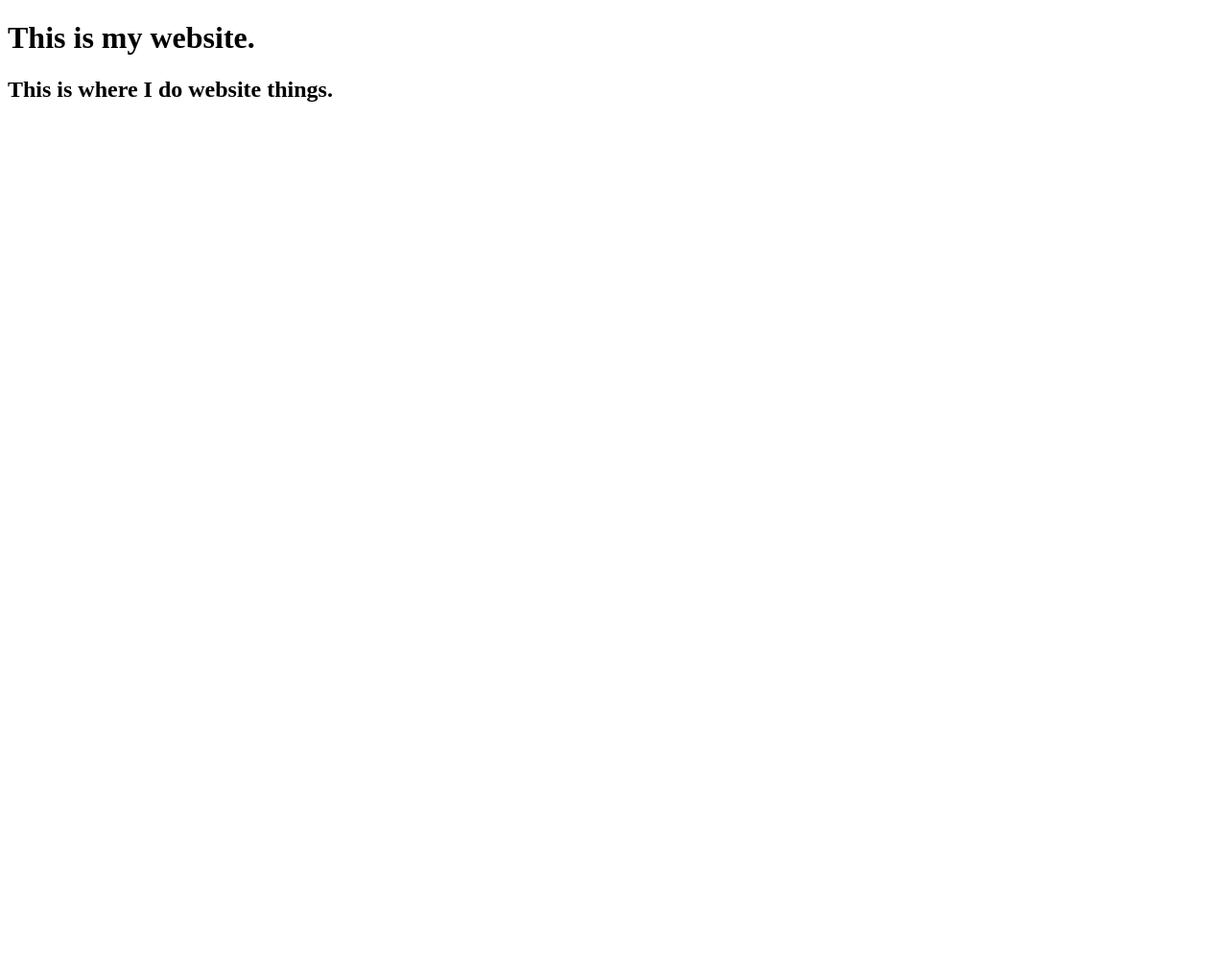
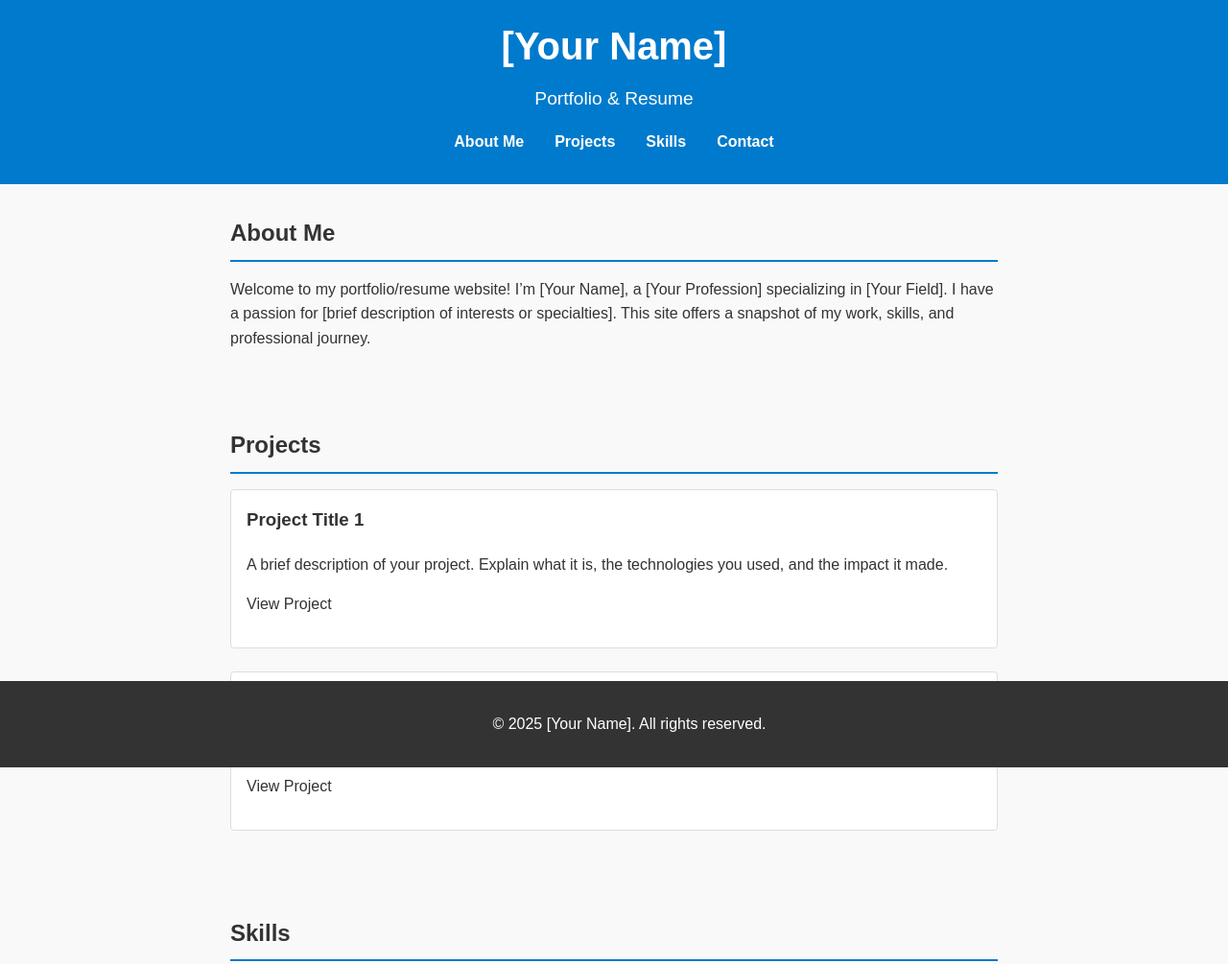
Before and after one commit to rcmcint/rcmcint.github.io, a plain HTML site: page index.html in a window 1280 px wide. Shown: the top 1005 px of the page at 96% size. Before the commit the page ends 800 px from the top, so only its background shows below. Drawn offline with Linux system fonts and the light colour scheme.

Commit message:
Update index.html

```diff
--- a/index.html
+++ b/index.html
@@ -1,12 +1,182 @@
 <!DOCTYPE html>
 <html lang="en">
 <head>
-    <meta charset="UTF-8">
-    <meta name="viewport" content="width=device-width, initial-scale=1.0">
-    <title>Ricardo Mcintyre</title>
+  <!-- Basic Page Needs -->
+  <meta charset="UTF-8">
+  <meta name="viewport" content="width=device-width, initial-scale=1.0">
+  <meta name="description" content="Portfolio and resume website for [Your Name]">
+  <title>Ricky McIntyre</title>
+
+  <!-- Inline CSS for quick styling -->
+  <style>
+    /* General Styles */
+    body {
+      font-family: Arial, sans-serif;
+      margin: 0;
+      padding: 0;
+      line-height: 1.6;
+      color: #333;
+      background-color: #f9f9f9;
+    }
+    a {
+      text-decoration: none;
+      color: inherit;
+    }
+    h1, h2, h3 {
+      margin-top: 0;
+    }
+
+    /* Header */
+    header {
+      background: #007acc;
+      color: #fff;
+      padding: 1rem;
+      text-align: center;
+    }
+    header h1 {
+      margin: 0;
+      font-size: 2.5rem;
+    }
+    header p {
+      margin: 0.5rem 0 0;
+      font-size: 1.2rem;
+    }
+
+    /* Navigation */
+    nav {
+      margin-top: 1rem;
+    }
+    nav ul {
+      list-style: none;
+      padding: 0;
+      display: flex;
+      justify-content: center;
+    }
+    nav ul li {
+      margin: 0 1rem;
+    }
+    nav ul li a {
+      color: #fff;
+      font-weight: bold;
+    }
+
+    /* Sections */
+    section {
+      padding: 2rem;
+      max-width: 800px;
+      margin: 0 auto;
+    }
+    .section-title {
+      border-bottom: 2px solid #007acc;
+      margin-bottom: 1rem;
+      padding-bottom: 0.5rem;
+    }
+    section article {
+      margin-bottom: 1.5rem;
+      background: #fff;
+      padding: 1rem;
+      border: 1px solid #ddd;
+      border-radius: 4px;
+    }
+    section ul {
+      list-style: disc;
+      padding-left: 1.5rem;
+    }
+
+    /* Footer */
+    footer {
+      background: #333;
+      color: #fff;
+      text-align: center;
+      padding: 1rem;
+      position: fixed;
+      bottom: 0;
+      width: 100%;
+    }
+
+    /* Responsive Styles */
+    @media (max-width: 600px) {
+      nav ul {
+        flex-direction: column;
+        align-items: center;
+      }
+      nav ul li {
+        margin: 0.5rem 0;
+      }
+      footer {
+        position: relative;
+      }
+    }
+  </style>
 </head>
 <body>
-    <h1>This is my website.</h1>
-    <h2>This is where I do website things.</h2>
+  <!-- Header with Navigation -->
+  <header>
+    <h1>[Your Name]</h1>
+    <p>Portfolio &amp; Resume</p>
+    <nav>
+      <ul>
+        <li><a href="#about">About Me</a></li>
+        <li><a href="#projects">Projects</a></li>
+        <li><a href="#skills">Skills</a></li>
+        <li><a href="#contact">Contact</a></li>
+      </ul>
+    </nav>
+  </header>
+
+  <!-- About Section -->
+  <section id="about">
+    <h2 class="section-title">About Me</h2>
+    <p>
+      Welcome to my portfolio/resume website! I’m [Your Name], a [Your Profession] specializing in
+      [Your Field]. I have a passion for [brief description of interests or specialties]. This site offers
+      a snapshot of my work, skills, and professional journey.
+    </p>
+  </section>
+
+  <!-- Projects Section -->
+  <section id="projects">
+    <h2 class="section-title">Projects</h2>
+    <article>
+      <h3>Project Title 1</h3>
+      <p>
+        A brief description of your project. Explain what it is, the technologies you used, and the impact it made.
+      </p>
+      <p><a href="[Project Link]" target="_blank">View Project</a></p>
+    </article>
+    <article>
+      <h3>Project Title 2</h3>
+      <p>
+        A brief description of your project. Explain the concept and what you accomplished.
+      </p>
+      <p><a href="[Project Link]" target="_blank">View Project</a></p>
+    </article>
+    <!-- Add more project articles as needed -->
+  </section>
+
+  <!-- Skills Section -->
+  <section id="skills">
+    <h2 class="section-title">Skills</h2>
+    <ul>
+      <li>Skill 1</li>
+      <li>Skill 2</li>
+      <li>Skill 3</li>
+      <li>Skill 4</li>
+    </ul>
+  </section>
+
+  <!-- Contact Section -->
+  <section id="contact">
+    <h2 class="section-title">Contact</h2>
+    <p>If you’d like to get in touch, please feel free to reach out!</p>
+    <p>Email: <a href="mailto:your.email@example.com">your.email@example.com</a></p>
+    <p>LinkedIn: <a href="https://www.linkedin.com/in/yourprofile" target="_blank">Your LinkedIn Profile</a></p>
+    <!-- You can later add a contact form if needed -->
+  </section>
+
+  <!-- Footer -->
+  <footer>
+    <p>© 2025 [Your Name]. All rights reserved.</p>
+  </footer>
 </body>
 </html>
```
